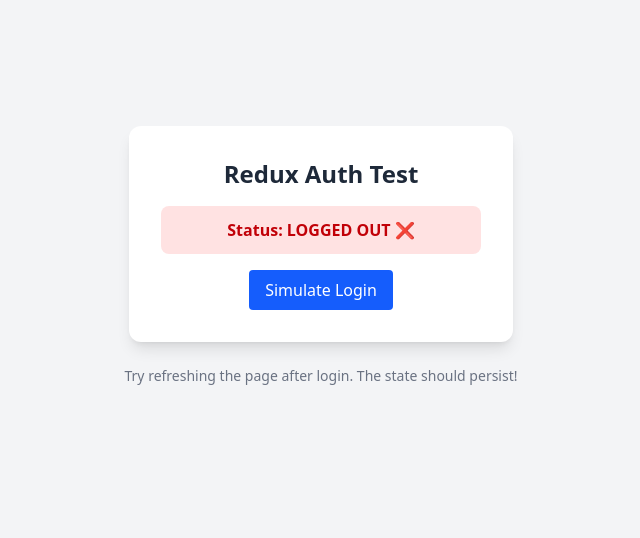
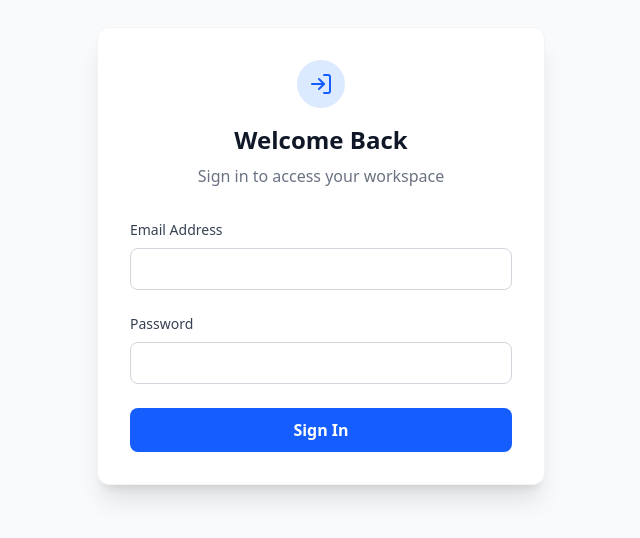
Before and after one commit to Plabss/FreelanceFlow, a React (Vite) app in the folder client/: page /login in a window 1280 px wide. Shown: the part 144-682 px from the top of the page, without its empty margins (319-959 px from the left). Built offline with nearby package versions, Linux system fonts and the light colour scheme; no server answers.

Commit message:
feat(client): add login functionality with user authentication and dashboard routing

```diff
--- a/client/src/App.tsx
+++ b/client/src/App.tsx
@@ -1,66 +1,42 @@
+import React from 'react';
+import { BrowserRouter as Router, Routes, Route, Navigate } from 'react-router-dom';
+import LoginPage from './pages/LoginPage';
 import { useAuth } from './hooks/useAuth';
 
+// Placeholder for Dashboard
+const Dashboard = () => (
+  <div className="p-8">
+    <h1 className="text-2xl font-bold">Dashboard</h1>
+    <p>You are logged in!</p>
+  </div>
+);
+
+// Protected Route Wrapper
+const PrivateRoute = ({ children }: { children: React.JSX.Element }) => {
+  const { isAuthenticated } = useAuth();
+  return isAuthenticated ? children : <Navigate to="/login" />;
+};
+
 function App() {
-  const { user, isAuthenticated, login, logout } = useAuth();
+  return (
+    <Router>
+      <Routes>
+        <Route path="/login" element={<LoginPage />} />
 
-  // Simulate a fake login response from the backend
-  const handleSimulateLogin = () => {
-    const fakeData = {
-      access_token: 'fake-jwt-token-12345',
-      user: {
-        id: 'user-123',
-        name: 'Test User',
-        email: 'test@example.com',
-        createdAt: new Date().toISOString(),
-        updatedAt: new Date().toISOString()
-      }
-    };
-    login(fakeData);
-  };
+        {/* Protected Dashboard Route */}
+        <Route
+          path="/dashboard"
+          element={
+            <PrivateRoute>
+              <Dashboard />
+            </PrivateRoute>
+          }
+        />
 
-  return (
-    <div className="min-h-screen flex flex-col items-center justify-center bg-gray-100 dark:bg-gray-900 space-y-6">
-      <div className="p-8 bg-white dark:bg-gray-800 rounded-xl shadow-lg w-96 text-center">
-        <h1 className="text-2xl font-bold mb-4 text-gray-800 dark:text-white">Redux Auth Test</h1>
-
-        {/* Status Indicator */}
-        <div className={`p-3 rounded-lg mb-4 font-semibold ${isAuthenticated ? 'bg-green-100 text-green-700' : 'bg-red-100 text-red-700'}`}>
-          Status: {isAuthenticated ? 'LOGGED IN ✅' : 'LOGGED OUT ❌'}
-        </div>
-
-        {/* User Data Display */}
-        {isAuthenticated && user && (
-          <div className="text-left bg-gray-50 dark:bg-gray-700 p-3 rounded text-sm mb-4">
-            <p><strong>Name:</strong> {user.name}</p>
-            <p><strong>Email:</strong> {user.email}</p>
-            <p className="truncate"><strong>Token:</strong> {localStorage.getItem('token')?.substring(0, 10)}...</p>
-          </div>
-        )}
-
-        {/* Action Buttons */}
-        <div className="space-x-4">
-          {!isAuthenticated ? (
-            <button
-              onClick={handleSimulateLogin}
-              className="bg-blue-600 hover:bg-blue-700 text-white px-4 py-2 rounded transition"
-            >
-              Simulate Login
-            </button>
-          ) : (
-            <button
-              onClick={logout}
-              className="bg-red-500 hover:bg-red-600 text-white px-4 py-2 rounded transition"
-            >
-              Logout
-            </button>
-          )}
-        </div>
-      </div>
-
-      <p className="text-gray-500 text-sm">
-        Try refreshing the page after login. The state should persist!
-      </p>
-    </div>
+        {/* Default redirect */}
+        <Route path="*" element={<Navigate to="/dashboard" />} />
+      </Routes>
+    </Router>
   );
 }
 
--- /dev/null
+++ b/client/src/api/authApi.ts
@@ -0,0 +1,12 @@
+import api from './axios';
+import { type AuthResponse, type User } from '../types';
+
+export const loginUser = async (email: string, password: string) => {
+  const response = await api.post<AuthResponse>('/auth/login', { email, password });
+  return response.data;
+};
+
+export const registerUser = async (name: string, email: string, password: string) => {
+  const response = await api.post<User>('/users', { name, email, password });
+  return response.data;
+};
--- /dev/null
+++ b/client/src/pages/LoginPage.tsx
@@ -0,0 +1,94 @@
+import React, { useState } from 'react';
+import { loginUser } from '../api/authApi';
+import { useAuth } from '../hooks/useAuth';
+import { useNavigate } from 'react-router-dom';
+import { LogIn, Loader2 } from 'lucide-react';
+
+const LoginPage = () => {
+  const [email, setEmail] = useState('');
+  const [password, setPassword] = useState('');
+  const [error, setError] = useState('');
+  const [isLoading, setIsLoading] = useState(false);
+
+  const { login } = useAuth();
+  const navigate = useNavigate();
+
+  const handleSubmit = async (e: React.FormEvent) => {
+    e.preventDefault();
+    setError('');
+    setIsLoading(true);
+
+    try {
+      const data = await loginUser(email, password);
+      login(data); // Update Redux
+      navigate('/dashboard'); // Redirect to dashboard
+    } catch (err: any) {
+      // Backend returns 401 for bad creds
+      setError(err.response?.data?.message || 'Login failed. Please check credentials.');
+    } finally {
+      setIsLoading(false);
+    }
+  };
+
+  return (
+    <div className="min-h-screen flex items-center justify-center bg-gray-50 dark:bg-gray-900 px-4">
+      <div className="max-w-md w-full bg-white dark:bg-gray-800 rounded-xl shadow-xl p-8 border border-gray-100 dark:border-gray-700">
+        <div className="text-center mb-8">
+          <div className="inline-flex items-center justify-center w-12 h-12 rounded-full bg-blue-100 text-blue-600 mb-4">
+            <LogIn size={24} />
+          </div>
+          <h2 className="text-2xl font-bold text-gray-900 dark:text-white">Welcome Back</h2>
+          <p className="text-gray-500 dark:text-gray-400 mt-2">Sign in to access your workspace</p>
+        </div>
+
+        {error && (
+          <div className="mb-4 p-3 bg-red-50 text-red-600 text-sm rounded-lg border border-red-100">
+            {error}
+          </div>
+        )}
+
+        <form onSubmit={handleSubmit} className="space-y-6">
+          <div>
+            <label className="block text-sm font-medium text-gray-700 dark:text-gray-300 mb-2">
+              Email Address
+            </label>
+            <input
+              type="email"
+              required
+              className="w-full px-4 py-2 rounded-lg border border-gray-300 dark:border-gray-600 focus:ring-2 focus:ring-blue-500 dark:bg-gray-700 dark:text-white outline-none transition"
+              value={email}
+              onChange={(e) => setEmail(e.target.value)}
+            />
+          </div>
+
+          <div>
+            <label className="block text-sm font-medium text-gray-700 dark:text-gray-300 mb-2">
+              Password
+            </label>
+            <input
+              type="password"
+              required
+              className="w-full px-4 py-2 rounded-lg border border-gray-300 dark:border-gray-600 focus:ring-2 focus:ring-blue-500 dark:bg-gray-700 dark:text-white outline-none transition"
+              value={password}
+              onChange={(e) => setPassword(e.target.value)}
+            />
+          </div>
+
+          <button
+            type="submit"
+            disabled={isLoading}
+            className="w-full flex items-center justify-center py-2.5 px-4 bg-blue-600 hover:bg-blue-700 text-white font-semibold rounded-lg transition disabled:opacity-50 disabled:cursor-not-allowed"
+          >
+            {isLoading ? (
+              <Loader2 className="animate-spin mr-2" size={20} />
+            ) : (
+              'Sign In'
+            )}
+          </button>
+        </form>
+      </div>
+    </div>
+  );
+};
+
+export default LoginPage;
```
